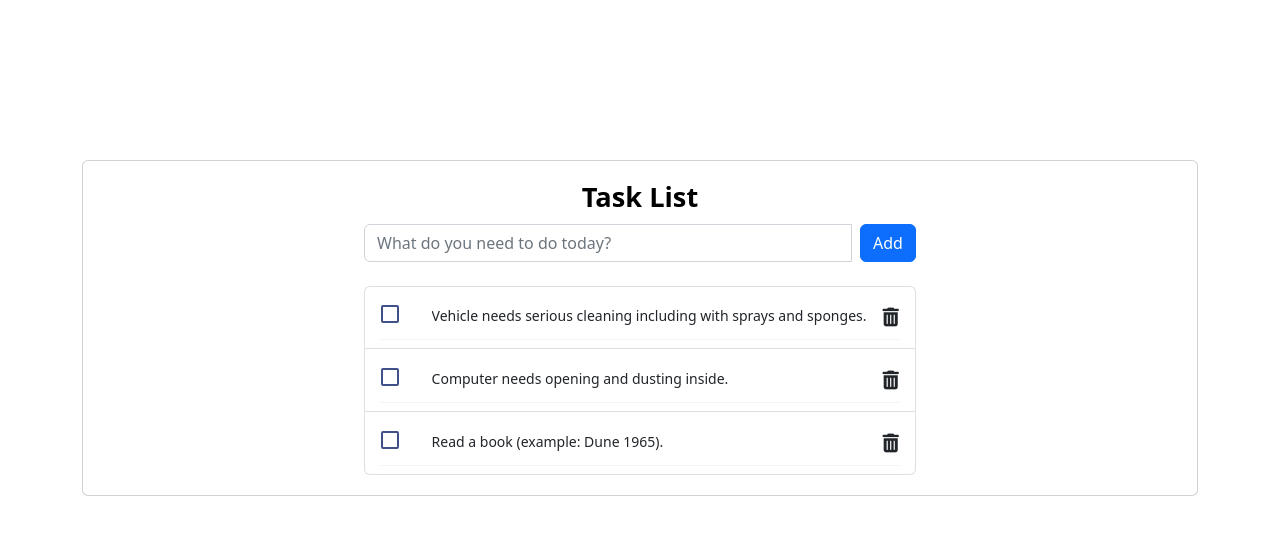
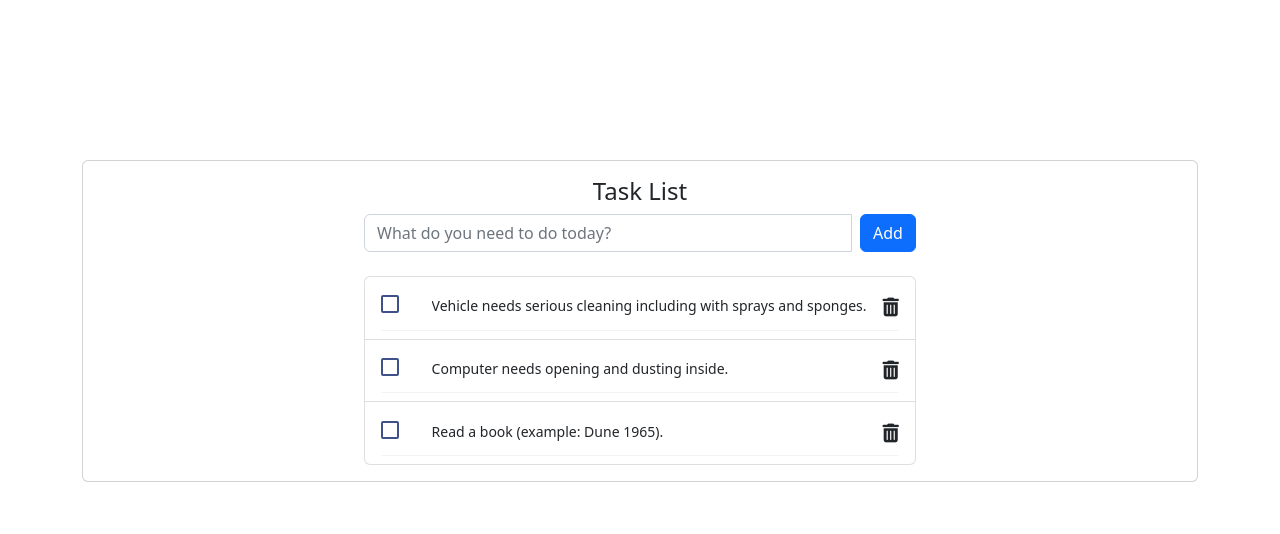
Before and after one commit to abdullahozer11/taskRecorderReact, a React (Create React App) app: page / in a window 1280 px wide. Shown: the top 534 px of the page. Built offline with nearby package versions, Linux system fonts and the light colour scheme.

Commit message:
css simplification2

```diff
--- a/src/components/TaskList/TaskList.css
+++ b/src/components/TaskList/TaskList.css
@@ -13,64 +13,8 @@
     transform: scale(1.3) perspective(1px)
 }
 
-.flex {
-    -webkit-box-flex: 1;
-    -ms-flex: 1 1 auto;
-    flex: 1 1 auto
-}
-
-.card {
-    position: relative;
-    flex-direction: column;
-    min-width: 0;
-    word-wrap: break-word;
-    background-color: #fff;
-    background-clip: border-box;
-    border: 1px solid #d2d2dc;
-    border-radius: 0
-}
-
-.card .card-body {
-    padding: 1.25rem 1.75rem
-}
-
-.card-body {
-    flex: 1 1 auto;
-    padding: 1.25rem
-}
-
-.card .card-title {
-    color: #000000;
-    margin-bottom: 0.625rem;
-    text-transform: capitalize;
-    font-size: 1.7rem;
-    font-weight: 600
-}
-
 .d-flex {
     display: flex !important
-}
-
-.add-items input[type="text"] {
-    border-top-right-radius: 0;
-    border-bottom-right-radius: 0;
-    width: 100%;
-    background: transparent
-}
-
-.form-control {
-    font-weight: 400;
-    display: block;
-    width: 100%;
-    padding: 0.875rem 1.375rem;
-    font-size: 1rem;
-    line-height: 1;
-    color: #495057;
-    background-color: #ffffff;
-    background-clip: padding-box;
-    border: 1px solid #ced4da;
-    border-radius: 2px;
-    transition: border-color 0.15s ease-in-out, box-shadow 0.15s ease-in-out
 }
 
 .add-items .btn {
@@ -204,12 +148,6 @@ input[type="radio"], input[type="checkbox"] {
     color: #ffffff
 }
 
-.form-check .form-check-label input[type="checkbox"] + .input-helper:before, .form-check .form-check-label input[type="checkbox"] + .input-helper:after {
-    position: absolute;
-    top: 0;
-    left: 0
-}
-
 .form-check .form-check-label input[type="checkbox"]:checked + .input-helper:before {
     background: #405189;
     border-width: 0
@@ -245,38 +183,10 @@ input[type="radio"], input[type="checkbox"] {
     color: #405189 !important
 }
 
-.list-wrapper .remove {
-    cursor: pointer;
-    font-size: 1.438rem;
-    font-weight: 600;
-    width: 1.25rem;
-    height: 1.25rem;
-    line-height: 20px;
-    text-align: center
-}
-
-.ml-auto, .list-wrapper .remove, .mx-auto {
-    margin-left: auto !important
-}
-
-.mdi-close-circle-outline:before {
-    content: "\F15A"
-}
-
 .list-wrapper ul li {
     font-size: .9375rem;
     padding: .4rem 0;
     border-bottom: 1px solid #f3f3f3
-}
-
-.mdi:before {
-    font-family: FontAwesome;
-    content: "\f00d";
-    display: inline-block;
-    padding-right: 3px;
-    vertical-align: middle;
-    font-size: .756em;
-    color: #405189
 }
 
 .list-wrapper ul {
@@ -284,10 +194,6 @@ input[type="radio"], input[type="checkbox"] {
     text-align: left;
     list-style: none;
     margin-bottom: 0
-}
-
-.flex-column-reverse {
-    flex-direction: column-reverse !important
 }
 
 .d-flex, .loader-demo-box, .distribution-chart-legend .distribution-chart, .distribution-chart-legend .distribution-chart .item, .list-wrapper ul li, .email-wrapper .mail-sidebar .menu-bar .profile-list-item a, .email-wrapper .mail-sidebar .menu-bar .profile-list-item a .user, .email-wrapper .mail-list-container .mail-list .details, .email-wrapper .message-body .attachments-sections ul li .thumb, .email-wrapper .message-body .attachments-sections ul li .details .buttons, .lightGallery .image-tile .demo-gallery-poster, .swal2-modal, .navbar .navbar-menu-wrapper .navbar-nav, .navbar .navbar-menu-wrapper .navbar-nav .nav-item.nav-profile, .navbar .navbar-menu-wrapper .navbar-nav .nav-item.dropdown .navbar-dropdown .dropdown-item {
```
